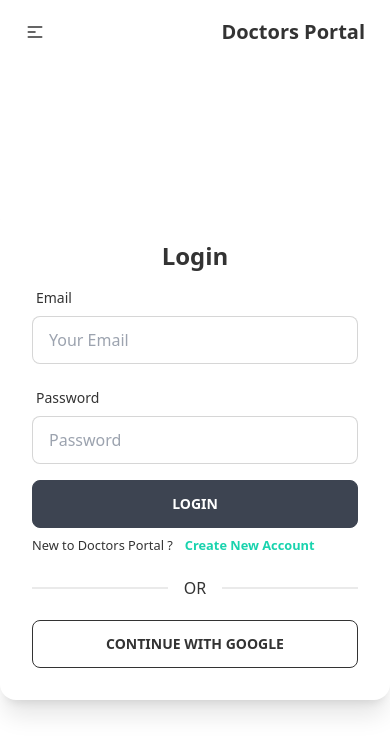
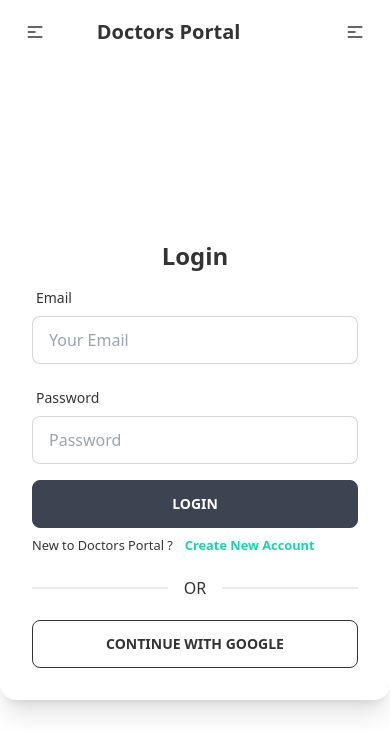
Before and after one commit to nazmul162001/doctors-portal-client, a React (Create React App) app: page /login in a window 390 px wide. Shown: the top 754 px of the page. Built offline with nearby package versions, Linux system fonts and the light colour scheme; no server answers.

Commit message:
added user booking dashboard

```diff
--- a/src/Pages/Appointment/Dashboard/Dashboard.js
+++ b/src/Pages/Appointment/Dashboard/Dashboard.js
@@ -4,20 +4,17 @@
 const Dashboard = () => {
   return (
     <div class="drawer drawer-mobile">
-  <input id="my-drawer-2" type="checkbox" class="drawer-toggle" />
-  <div class="drawer-content flex flex-col items-center justify-center">
+  <input id="dashboard-sidebar" type="checkbox" class="drawer-toggle" />
+  <div class="drawer-content">
     {/* <!-- Page content here --> */}
 
-    <h2 className='text-5xl text-purple-600'>Dashboard</h2>
+    <h2 className='text-2xl text-purple-600'>Welcome To My Dashboard</h2>
     <Outlet></Outlet>
-
-
-    <label for="my-drawer-2" class="btn btn-primary drawer-button lg:hidden">Open drawer</label>
 
   </div>
   <div class="drawer-side">
-    <label for="my-drawer-2" class="drawer-overlay"></label>
-    <ul class="menu p-4 overflow-y-auto w-80 bg-base-100 text-base-content">
+    <label for="dashboard-sidebar" class="drawer-overlay"></label>
+    <ul class="menu p-4 overflow-y-auto w-48 bg-base-100 text-base-content">
       {/* <!-- Sidebar content here --> */}
       <li><Link to='/dashboard' >My Dashboard</Link></li>
       <li><Link to='/dashboard/review'>Review</Link></li>
--- a/src/Pages/Appointment/Dashboard/MyAppointment.js
+++ b/src/Pages/Appointment/Dashboard/MyAppointment.js
@@ -1,9 +1,47 @@
-import React from 'react';
+import React, { useEffect, useState } from 'react';
+import { useAuthState } from 'react-firebase-hooks/auth';
+import auth from '../../../firebase.init';
 
 const MyAppointment = () => {
+  const [appoinments, setAppointments] = useState([]);
+  const [user] = useAuthState(auth);
+
+  useEffect(() => {
+    if (user) {
+      fetch(`http://localhost:5000/booking?patient=${user.email}`)
+        .then((res) => res.json())
+        .then((data) => setAppointments(data));
+    }
+  }, [user]);
   return (
     <div>
-      <h2>my appointment</h2>
+      <h2>Total Appointment: {appoinments.length} </h2>
+      <div class="overflow-x-auto">
+        <table class="table w-full">
+          {/* <!-- head --> */}
+          <thead>
+            <tr>
+              <th></th>
+              <th>Name</th>
+              <th>Date</th>
+              <th>Time</th>
+              <th>Treatment</th>
+            </tr>
+          </thead>
+          <tbody>
+            {/* <!-- row 1 --> */}
+            {
+              appoinments.map((a, index) => <tr>
+                <th>{index + 1}</th>
+                <td> {a.patientName} </td>
+                <td>{a.date}</td>
+                <td>{a.slot}</td>
+                <td>{a.treatment}</td>
+              </tr>)
+            }
+          </tbody>
+        </table>
+      </div>
     </div>
   );
 };
--- a/src/Pages/Shared/Navbar/Navbar.js
+++ b/src/Pages/Shared/Navbar/Navbar.js
@@ -97,6 +97,24 @@
       <div className="navbar-center hidden lg:flex pr-0 md:pr-12">
         <ul className="menu menu-horizontal p-0">{menuItems}</ul>
       </div>
+      <div className="navbar-end">
+      <label tabIndex="1" for="dashboard-sidebar" className="btn btn-ghost lg:hidden">
+            <svg
+              xmlns="http://www.w3.org/2000/svg"
+              className="h-5 w-5"
+              fill="none"
+              viewBox="0 0 24 24"
+              stroke="currentColor"
+            >
+              <path
+                strokeLinecap="round"
+                strokeLinejoin="round"
+                strokeWidth="2"
+                d="M4 6h16M4 12h8m-8 6h16"
+              />
+            </svg>
+          </label>
+      </div>
     </div>
   );
 };
```
